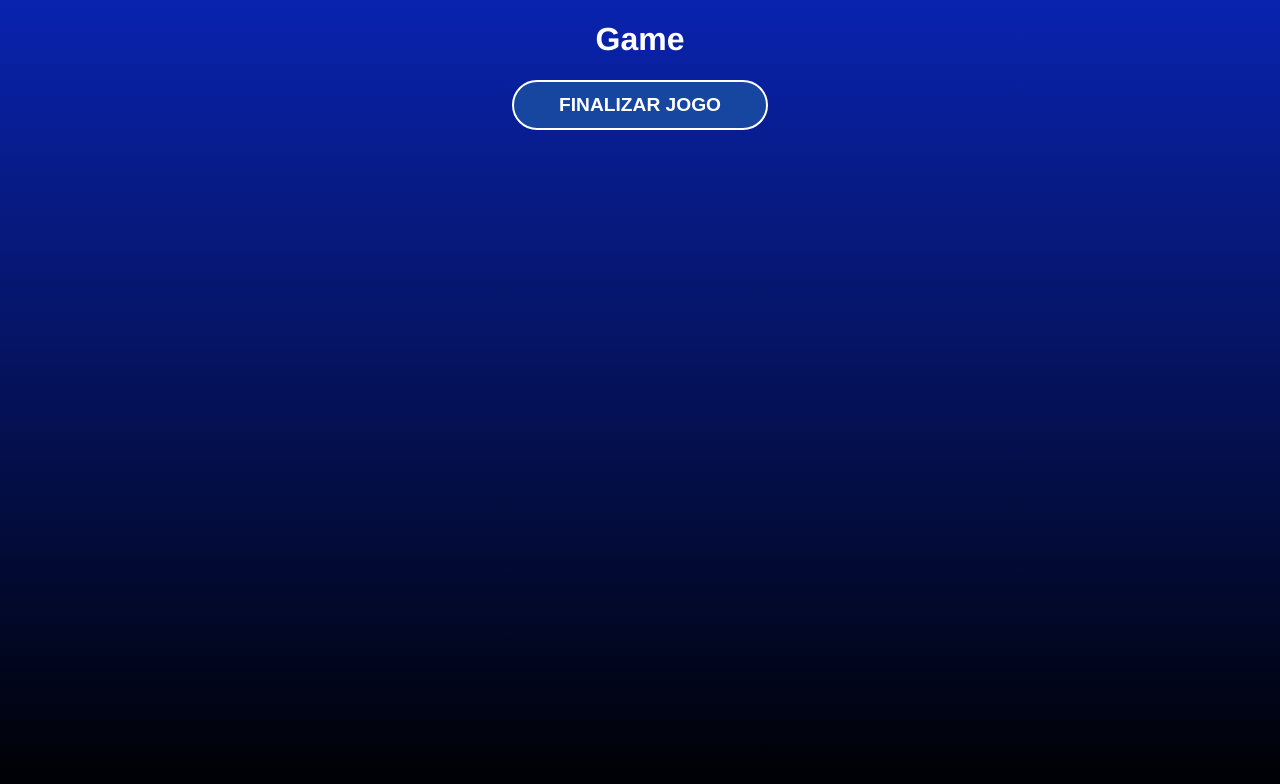
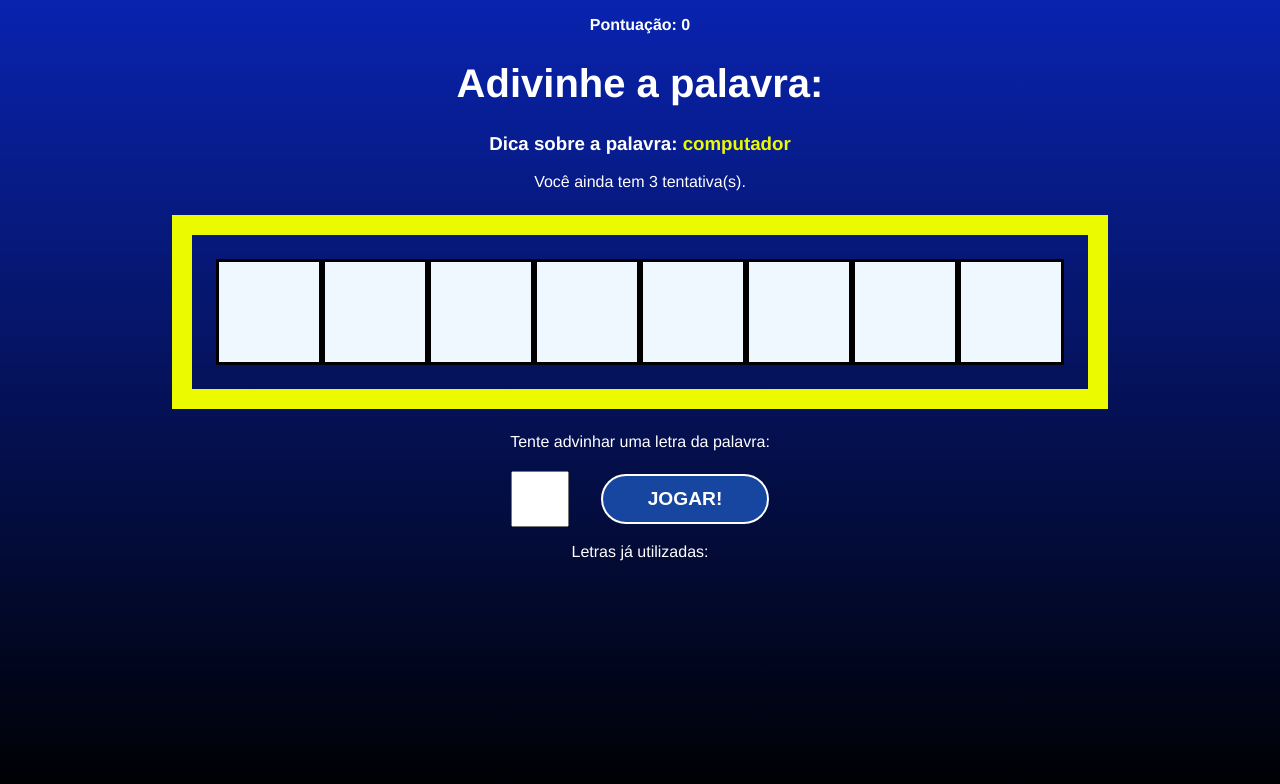
Before and after one commit to leosilva1999/secretword, a React (Vite) app: page / in a window 1280 px wide. Both pictures are taken after a click on the button "COMEÇAR O JOGO". Shown: the top 784 px of the page. Built offline with nearby package versions, Linux system fonts and the light colour scheme.

Commit message:
building game screen dinamic changes

```diff
--- a/src/App.jsx
+++ b/src/App.jsx
@@ -25,6 +25,12 @@
   const [pickedWord, setPickedWord] = useState("");
   const [pickedCategory, setPickedCategory] = useState("");
   const [letters, setLetters] = useState([]);
+
+  const [guessedLetters, setGuessedLetters] = useState([]);
+  const [wrongLetters, setwrongLetters] = useState([]);
+  const [guesses, setGuesses] = useState(3);
+  const [score, setScore] = useState(0);
+
 
   const pickWordAndCategory = () => {
     //pick a random category
@@ -59,14 +65,16 @@
     //fill states
     setPickedWord(word);
     setPickedCategory(category);
-    setLetters(letters);
+    setLetters(wordLetters);
 
     setGameStage(stages[1].name);
   }
 
   // process the letter input
-  const verifyLetter = () => {
-    setGameStage(stages[2].name);
+  const verifyLetter = (letter) => {
+    const normalizedLetter = letter.toLowerCase();
+
+    // check if letter has already been utilized
   }
 
   //retry game
@@ -77,7 +85,18 @@
   return (
     <div className='App'>
       {gameStage === 'start' && <StartScreen startGame={startGame} />}
-      {gameStage === 'game' && <Game verifyLetter={verifyLetter} />}
+      {gameStage === 'game' && (
+        <Game
+            verifyLetter={verifyLetter}
+            pickedWord={pickedWord}
+            pickedCategory={pickedCategory}
+            letters={letters}
+            guessedLetters={guessedLetters}
+            wrongLetters={wrongLetters}
+            guesses={guesses}
+            score={score}
+          />
+        )}
       {gameStage === 'end' && <GameOver retry={retry} />}
     </div>
   )
--- a/src/components/Game.css
+++ b/src/components/Game.css
@@ -0,0 +1,48 @@
+.game h1{
+    font-size: 2.5em;
+}
+
+.points span{
+    font-weight: bold;
+}
+
+.tip span{
+    color: #ecfa00;
+}
+
+.wordContainer{
+    margin: 1.5em;
+    padding: 1.5em;
+    border: 20px solid #ecfa00;
+    display: flex;
+}
+
+.letter, .blankSquare{
+    font-size: 70px;
+    line-height: 1.5;
+    border: 3px solid #000;
+    height: 100px;
+    width: 100px;
+    text-transform: uppercase;
+    background-color: aliceblue;
+    color: #000;
+    font-weight: bold;
+}
+
+.letterContainer p{
+    margin-bottom: 1.2em;
+}
+
+.letterContainer form{
+    display: flex;
+    align-items: center;
+    justify-content: center;
+}
+
+.letterContainer input{
+    height: 50px;
+    width: 50px;
+    font-size: 2em;
+    text-align: center;
+    margin-right: 1em;
+}
--- a/src/components/Game.jsx
+++ b/src/components/Game.jsx
@@ -1,10 +1,69 @@
+import { useState, useRef } from 'react'
 import './Game.css'
 
-const Game = ({verifyLetter}) => {
+const Game = ({
+  verifyLetter,
+  pickedWord,
+  pickedCategory,
+  letters,
+  guessedLetters,
+  wrongLetters,
+  guesses,
+  score,
+}) => {
+    const [letter, setLetter] = useState("");
+    const letterInputRef = useRef(null)
+
+    const handleSubmit = (e) => {
+      e.preventDefault();
+
+      verifyLetter(letter);
+
+      setLetter("");
+
+      letterInputRef.current.focus();
+    }
+
   return (
-    <div>
-        <h1>Game</h1>
-        <button onClick={verifyLetter}>Finalizar jogo</button>
+    <div className="game">
+      <p className="points">
+        <span>Pontuação: {score}</span>
+      </p>
+      <h1>Adivinhe a palavra: </h1>
+      <h3 className="tip">
+        Dica sobre a palavra: <span>{pickedCategory}</span>
+      </h3>
+      <p>Você ainda tem {guesses} tentativa(s).</p>
+      <div className="wordContainer">
+        {letters.map((letter, i) => (
+          guessedLetters.includes(letter) ? (
+            <span key={i} className="letter">{letter}</span>
+          ) : (
+            <span key={i} className="blankSquare"></span>
+          )
+        ))}
+      </div>
+      <div className="letterContainer">
+        <p>Tente advinhar uma letra da palavra:</p>
+        <form onSubmit={handleSubmit}>
+          <input
+            type="text"
+            name="letter"
+            maxLength="1"
+            required
+            onChange={(e) => setLetter(e.target.value)}
+            value={letter}
+            ref={letterInputRef}
+           />
+          <button>Jogar!</button>
+        </form>
+      </div>
+      <div className="wrongLettersContainer">
+        <p>Letras já utilizadas: </p>
+        {wrongLetters.map((letter, i) => (
+          <span key={i}>{letter}, </span>
+        ))}
+      </div>
     </div>
 
   )
```
